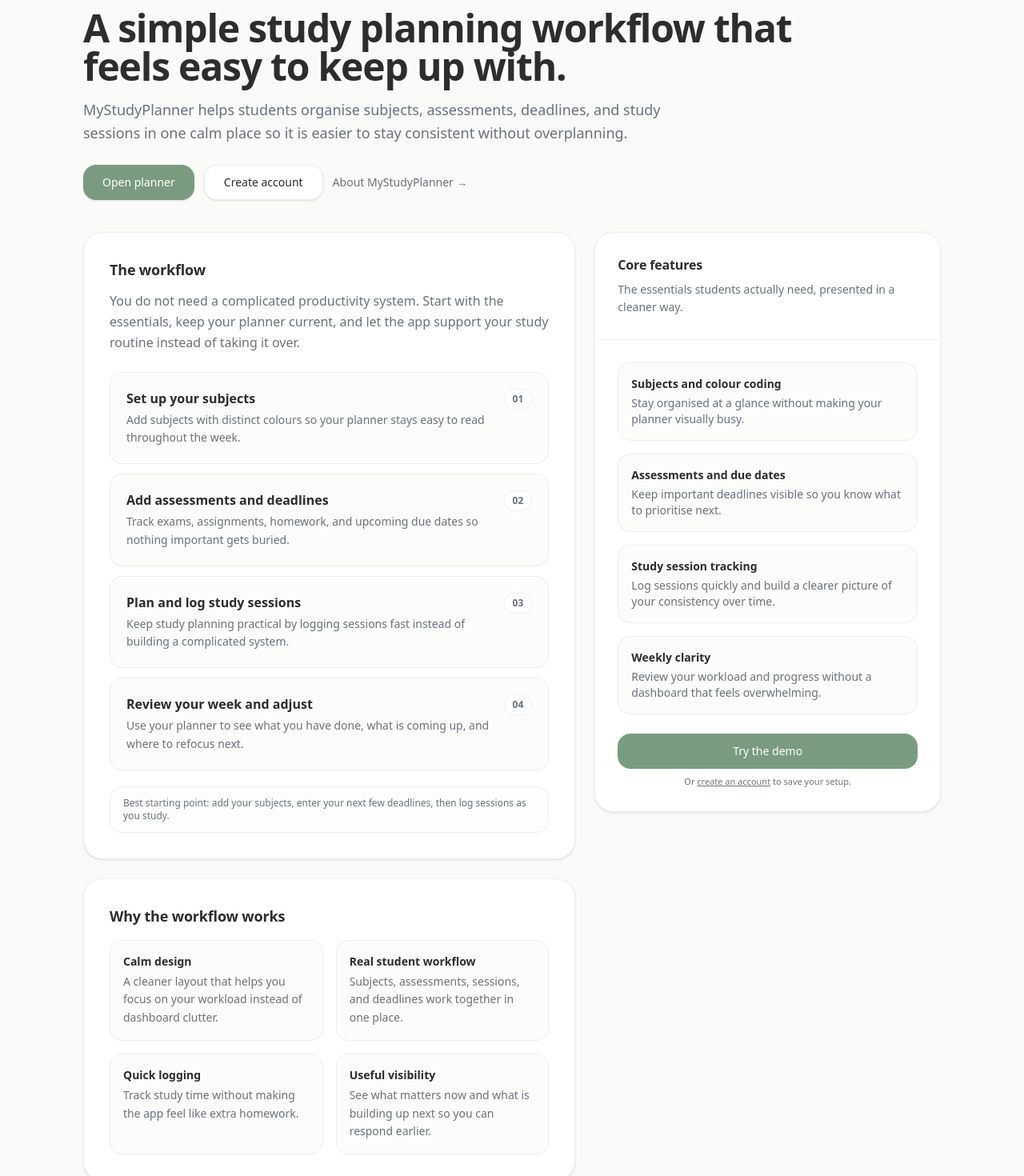
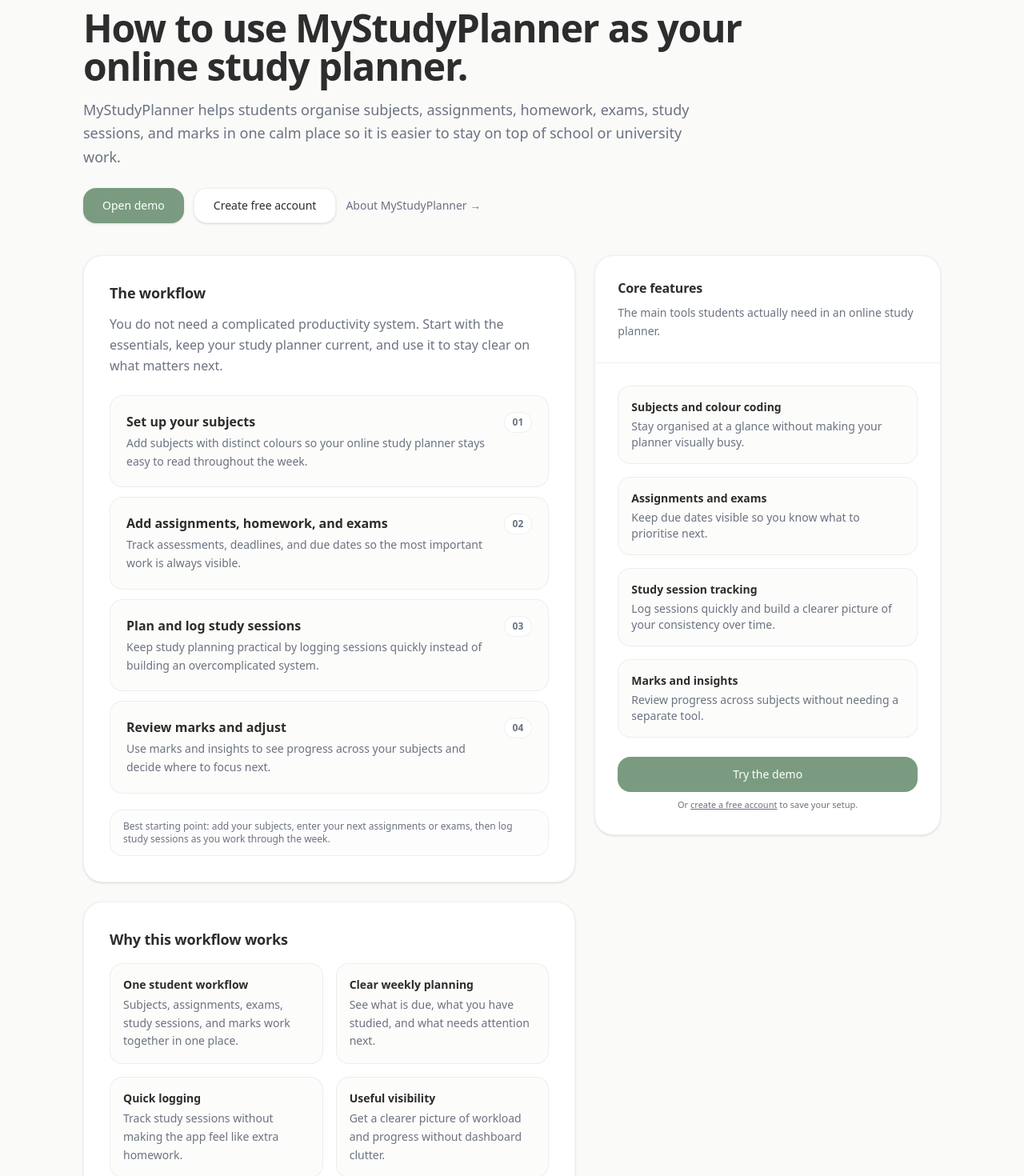
Before and after one commit to kaicrotty88/MyStudyPlanner, a Next.js app: page /how-it-works in a window 1280 px wide. Shown: the part 100-1570 px from the top of the page at 80% size. Built offline with nearby package versions, Linux system fonts and the light colour scheme.

Commit message:
homepage fix v10000

```diff
--- a/app/about/page.tsx
+++ b/app/about/page.tsx
@@ -3,31 +3,31 @@ import Link from "next/link";
 
 export const metadata: Metadata = {
   metadataBase: new URL("https://mystudyplanner.co"),
-  title: "About MyStudyPlanner | Built for Students",
+  title: "About MyStudyPlanner | Study Planner for Students",
   description:
-    "Learn why MyStudyPlanner exists and how it was built for students who want a simpler way to keep track of subjects, assessments, and study.",
+    "Learn what MyStudyPlanner is, who it is for, and why it was built as a study planner for high school and university students.",
   keywords: [
     "about MyStudyPlanner",
-    "student study planner",
     "study planner for students",
+    "student planner app",
+    "online study planner",
     "high school study planner",
     "university study planner",
-    "student planner app",
   ],
   alternates: { canonical: "/about" },
   openGraph: {
-    title: "About MyStudyPlanner | Built for Students",
+    title: "About MyStudyPlanner | Study Planner for Students",
     description:
-      "MyStudyPlanner was built for students who want a simpler way to organise school, assessments, and study.",
+      "MyStudyPlanner is a study planner for students who want one place for assignments, exams, study sessions, and marks.",
     url: "/about",
     siteName: "MyStudyPlanner",
     type: "website",
   },
   twitter: {
     card: "summary_large_image",
-    title: "About MyStudyPlanner | Built for Students",
+    title: "About MyStudyPlanner | Study Planner for Students",
     description:
-      "A study planner built for students who want something simpler and more useful.",
+      "A study planner for students who want one place to organise assignments, exams, and study.",
   },
   robots: {
     index: true,
@@ -41,7 +41,7 @@ const jsonLd = {
   name: "About MyStudyPlanner",
   url: "https://mystudyplanner.co/about",
   description:
-    "Learn why MyStudyPlanner exists and how it was built for students who want a simpler way to stay organised.",
+    "Learn what MyStudyPlanner is and why it was built as a study planner for students.",
   mainEntity: {
     "@type": "SoftwareApplication",
     name: "MyStudyPlanner",
@@ -49,26 +49,45 @@ const jsonLd = {
     operatingSystem: "Web",
     url: "https://mystudyplanner.co",
     description:
-      "A student study planner for organising subjects, assessments, and study sessions in one place.",
+      "A web-based study planner for high school and university students to organise assignments, homework, exams, study sessions, and marks.",
   },
 };
 
-export default function AboutPage() {
 const values = [
   {
     title: "Built for students",
-      desc: "Everything starts with how students actually think about school: subjects, tasks, assessments, and study time.",
+    desc: "Designed around subjects, assignments, exams, study sessions, and marks instead of generic productivity systems.",
   },
   {
-      title: "Simple to use",
-      desc: "The goal is not to create a bigger system. It is to make it easier to stay on top of the one you already have.",
+    title: "Clear to use",
+    desc: "The goal is to help students stay organised without turning planning into another layer of work.",
   },
   {
-      title: "Useful every week",
-      desc: "A planner only works if you keep using it, so MyStudyPlanner is designed to feel straightforward day to day.",
+    title: "Useful over time",
+    desc: "A student planner only matters if it is easy to keep using throughout the term, semester, or school year.",
   },
 ];
 
+const useCases = [
+  {
+    title: "Assignment tracking",
+    desc: "Keep upcoming assignments, homework, and due dates in one place so they are easier to prioritise.",
+  },
+  {
+    title: "Exam planning",
+    desc: "See exams, assessments, and revision work together instead of scattering them across different apps.",
+  },
+  {
+    title: "Study session planning",
+    desc: "Plan and log study sessions in a way that stays practical during busy weeks.",
+  },
+  {
+    title: "Marks and progress",
+    desc: "Use marks and insights to keep a clearer picture of how things are going across your subjects.",
+  },
+];
+
+export default function AboutPage() {
   return (
     <main className="mx-auto max-w-5xl px-6 py-12 md:px-10 md:py-16">
       <script
@@ -87,12 +106,12 @@ export default function AboutPage() {
         <p className="text-sm text-muted-foreground">About</p>
 
         <h1 className="text-4xl font-semibold tracking-tight text-foreground md:text-5xl">
-          Built for students who want something simpler.
+          A study planner built for how student life actually works.
         </h1>
 
         <p className="text-base leading-relaxed text-muted-foreground md:text-lg">
-          MyStudyPlanner was made for students who want one place to keep track of school without turning organisation
-          into another job.
+          MyStudyPlanner is an online study planner for high school and university students who want one place to keep
+          track of assignments, homework, exams, study sessions, and marks.
         </p>
 
         <div className="flex flex-wrap items-center gap-3 pt-2">
@@ -102,28 +121,33 @@ export default function AboutPage() {
           >
             How it works
           </Link>
+          <Link
+            href="/sign-up"
+            className="inline-flex h-11 items-center justify-center rounded-xl bg-primary px-6 text-sm font-medium text-primary-foreground shadow-sm transition hover:opacity-95"
+          >
+            Create free account
+          </Link>
         </div>
       </header>
 
       <section className="mt-10 space-y-6">
         <div className="rounded-3xl border border-border bg-card p-6 shadow-sm md:p-8">
-          <h2 className="text-lg font-semibold text-foreground">Why it exists</h2>
+          <h2 className="text-lg font-semibold text-foreground">Why MyStudyPlanner exists</h2>
 
           <div className="mt-4 space-y-4 text-sm leading-relaxed text-muted-foreground md:text-base">
             <p>
-              A lot of student planners either feel too empty to be useful or too overdone to stick with. They ask you
-              to manage boards, systems, and workflows when what you really need is a clear place to keep up with
-              school.
+              Many students end up piecing together notes apps, task apps, calendars, and reminders just to stay on top
+              of school or university. That works for a while, but it often becomes messy fast.
             </p>
 
             <p>
-              MyStudyPlanner was built to be more direct. Keep track of your subjects, see what is due, log your study,
-              and keep moving.
+              MyStudyPlanner was built as a calmer alternative: one student planner where you can manage subjects,
+              assignments, homework, exams, study sessions, and marks in one place.
             </p>
 
             <p>
-              It is not trying to be a productivity machine. It is just meant to help students stay organised in a way
-              that feels natural and easy to come back to.
+              The aim is not to feel like a generic productivity app. It is to give students a planning tool that fits
+              real academic workloads and is simple enough to keep coming back to each week.
             </p>
           </div>
         </div>
@@ -138,22 +162,27 @@ export default function AboutPage() {
         </div>
 
         <div className="rounded-3xl border border-border bg-card p-6 shadow-sm md:p-8">
-          <h2 className="text-lg font-semibold text-foreground">What MyStudyPlanner is for</h2>
+          <h2 className="text-lg font-semibold text-foreground">What students use it for</h2>
 
           <div className="mt-4 grid grid-cols-1 gap-4 sm:grid-cols-2">
-            <div className="rounded-2xl border border-border bg-background/60 p-4">
-              <div className="text-sm font-semibold text-foreground">Keeping school in one place</div>
-              <p className="mt-1 text-sm leading-relaxed text-muted-foreground">
-                Subjects, assessments, tasks, and study sessions should not be spread across five different tools.
-              </p>
+            {useCases.map((item) => (
+              <div key={item.title} className="rounded-2xl border border-border bg-background/60 p-4">
+                <div className="text-sm font-semibold text-foreground">{item.title}</div>
+                <p className="mt-1 text-sm leading-relaxed text-muted-foreground">{item.desc}</p>
+              </div>
+            ))}
           </div>
 
-            <div className="rounded-2xl border border-border bg-background/60 p-4">
-              <div className="text-sm font-semibold text-foreground">Making organisation feel lighter</div>
-              <p className="mt-1 text-sm leading-relaxed text-muted-foreground">
-                The point is to help you stay on top of things, not make planning feel heavier than the work itself.
-              </p>
-            </div>
+          <div className="mt-6 flex flex-wrap items-center gap-x-4 gap-y-2 text-sm">
+            <Link href="/study-planner-for-university-students" className="text-muted-foreground transition hover:text-foreground">
+              Study planner for university students
+            </Link>
+            <Link href="/assignment-tracker-for-students" className="text-muted-foreground transition hover:text-foreground">
+              Assignment tracker
+            </Link>
+            <Link href="/exam-planner" className="text-muted-foreground transition hover:text-foreground">
+              Exam planner
+            </Link>
           </div>
         </div>
       </section>
--- a/app/how-it-works/page.tsx
+++ b/app/how-it-works/page.tsx
@@ -3,33 +3,33 @@ import Link from "next/link";
 
 export const metadata: Metadata = {
   metadataBase: new URL("https://mystudyplanner.co"),
-  title: "How MyStudyPlanner Works | Study Planner for Students",
+  title: "How MyStudyPlanner Works | Online Study Planner for Students",
   description:
-    "See how MyStudyPlanner works: add subjects, track assessments, plan study sessions, and stay on top of deadlines with a calm online study planner for students.",
+    "See how MyStudyPlanner works as an online study planner for students: add subjects, track assignments and exams, plan study sessions, and review marks.",
   keywords: [
     "how MyStudyPlanner works",
+    "online study planner",
     "how to use a study planner",
     "student planner workflow",
-    "online study planner",
-    "study planner for high school students",
-    "study planner for university students",
-    "track assignments and exams",
+    "assignment tracker for students",
+    "exam planner for students",
     "study session planner",
+    "marks tracker for students",
   ],
   alternates: { canonical: "/how-it-works" },
   openGraph: {
-    title: "How MyStudyPlanner Works | Study Planner for Students",
+    title: "How MyStudyPlanner Works | Online Study Planner for Students",
     description:
-      "Set up subjects, add assessments, log study sessions, and review your week with a calm online study planner for students.",
+      "Set up subjects, track assignments and exams, plan study sessions, and review marks in one online study planner.",
     url: "/how-it-works",
     siteName: "MyStudyPlanner",
     type: "website",
   },
   twitter: {
     card: "summary_large_image",
-    title: "How MyStudyPlanner Works | Study Planner for Students",
+    title: "How MyStudyPlanner Works | Online Study Planner for Students",
     description:
-      "A calm online study planner for students to manage subjects, assessments, and study sessions.",
+      "An online study planner for students to manage subjects, assignments, exams, study sessions, and marks.",
   },
   robots: {
     index: true,
@@ -43,7 +43,7 @@ const jsonLd = {
   name: "How MyStudyPlanner Works",
   url: "https://mystudyplanner.co/how-it-works",
   description:
-    "How to use MyStudyPlanner to manage subjects, deadlines, and study sessions.",
+    "How to use MyStudyPlanner to manage subjects, assignments, exams, study sessions, and marks.",
   mainEntity: {
     "@type": "HowTo",
     name: "How to use MyStudyPlanner",
@@ -51,89 +51,89 @@ const jsonLd = {
       {
         "@type": "HowToStep",
         name: "Set up your subjects",
-        text: "Add your subjects and give them colours so your planner stays clear at a glance.",
+        text: "Add your subjects and give them colours so your student planner stays clear at a glance.",
       },
       {
         "@type": "HowToStep",
-        name: "Add assessments and tasks",
-        text: "Keep exams, assignments, and due dates visible so you know what matters next.",
+        name: "Add assignments, homework, and exams",
+        text: "Keep important deadlines visible so you know what matters next.",
       },
       {
         "@type": "HowToStep",
-        name: "Plan and log study sessions",
-        text: "Track your study sessions quickly without turning planning into extra work.",
+        name: "Plan study sessions",
+        text: "Log study sessions quickly without building a complicated planning system.",
       },
       {
         "@type": "HowToStep",
-        name: "Review your week",
-        text: "Use your weekly view and insights to stay consistent and adjust early.",
+        name: "Review marks and progress",
+        text: "Use marks and insights to keep a clearer view of how each subject is going.",
       },
     ],
   },
 };
 
-export default function HowItWorksPage() {
 const steps = [
   {
     k: "01",
     title: "Set up your subjects",
-      desc: "Add subjects with distinct colours so your planner stays easy to read throughout the week.",
+    desc: "Add subjects with distinct colours so your online study planner stays easy to read throughout the week.",
   },
   {
     k: "02",
-      title: "Add assessments and deadlines",
-      desc: "Track exams, assignments, homework, and upcoming due dates so nothing important gets buried.",
+    title: "Add assignments, homework, and exams",
+    desc: "Track assessments, deadlines, and due dates so the most important work is always visible.",
   },
   {
     k: "03",
     title: "Plan and log study sessions",
-      desc: "Keep study planning practical by logging sessions fast instead of building a complicated system.",
+    desc: "Keep study planning practical by logging sessions quickly instead of building an overcomplicated system.",
   },
   {
     k: "04",
-      title: "Review your week and adjust",
-      desc: "Use your planner to see what you have done, what is coming up, and where to refocus next.",
+    title: "Review marks and adjust",
+    desc: "Use marks and insights to see progress across your subjects and decide where to focus next.",
   },
 ];
 
 const features = [
   {
-      title: "Calm design",
-      desc: "A cleaner layout that helps you focus on your workload instead of dashboard clutter.",
+    title: "One student workflow",
+    desc: "Subjects, assignments, exams, study sessions, and marks work together in one place.",
   },
   {
-      title: "Real student workflow",
-      desc: "Subjects, assessments, sessions, and deadlines work together in one place.",
+    title: "Clear weekly planning",
+    desc: "See what is due, what you have studied, and what needs attention next.",
   },
   {
     title: "Quick logging",
-      desc: "Track study time without making the app feel like extra homework.",
+    desc: "Track study sessions without making the app feel like extra homework.",
   },
   {
     title: "Useful visibility",
-      desc: "See what matters now and what is building up next so you can respond earlier.",
+    desc: "Get a clearer picture of workload and progress without dashboard clutter.",
   },
 ];
 
 const faqs = [
   {
     q: "Is MyStudyPlanner free to use?",
-      a: "Yes. You can explore the planner with demo data and use the core workflow without making the experience complicated.",
+    a: "Yes. You can start with a free account for the core planner features, then upgrade later for marks, insights, and future advanced features.",
   },
   {
     q: "Is MyStudyPlanner for high school or university students?",
-      a: "Both. It is designed around subjects, assessments, deadlines, and study sessions, so it works well for high school and university study.",
+    a: "Both. It is designed around subjects, assignments, homework, exams, study sessions, and marks, so it works for high school and university study.",
   },
   {
     q: "Do I need to plan everything ahead of time?",
-      a: "No. Start with your subjects and your next few deadlines, then log study sessions as you go.",
+    a: "No. Start with your subjects and next few deadlines, then add study sessions as you go.",
   },
   {
     q: "What is the best way to start?",
-      a: "Add your subjects first, then enter your next assignments or exams, and begin logging sessions during the week.",
+    a: "Add your subjects first, then enter your next assignments or exams, and begin logging study sessions during the week.",
   },
 ];
 
+export default function HowItWorksPage() {
   return (
     <main className="mx-auto max-w-6xl px-6 py-12 md:px-10 md:py-16">
       <script
@@ -148,11 +148,11 @@ export default function HowItWorksPage() {
 
         <div className="max-w-4xl space-y-4">
           <h1 className="text-4xl font-semibold tracking-tight text-foreground md:text-5xl">
-            A simple study planning workflow that feels easy to keep up with.
+            How to use MyStudyPlanner as your online study planner.
           </h1>
           <p className="max-w-3xl text-base leading-relaxed text-muted-foreground md:text-lg">
-            MyStudyPlanner helps students organise subjects, assessments, deadlines, and study sessions in one calm
-            place so it is easier to stay consistent without overplanning.
+            MyStudyPlanner helps students organise subjects, assignments, homework, exams, study sessions, and marks in
+            one calm place so it is easier to stay on top of school or university work.
           </p>
         </div>
 
@@ -161,13 +161,13 @@ export default function HowItWorksPage() {
             href="/demo"
             className="inline-flex h-11 items-center justify-center rounded-xl bg-primary px-6 text-sm font-medium text-primary-foreground shadow-sm transition hover:opacity-95"
           >
-            Open planner
+            Open demo
           </Link>
           <Link
             href="/sign-up"
             className="inline-flex h-11 items-center justify-center rounded-xl border border-border bg-card px-6 text-sm font-medium text-foreground shadow-sm transition hover:bg-muted/60"
           >
-            Create account
+            Create free account
           </Link>
           <Link href="/about" className="text-sm text-muted-foreground transition hover:text-foreground">
             About MyStudyPlanner →
@@ -176,12 +176,12 @@ export default function HowItWorksPage() {
       </header>
 
       <section className="mt-10 grid grid-cols-1 gap-6 lg:grid-cols-12">
-        <div className="lg:col-span-7 space-y-6">
+        <div className="space-y-6 lg:col-span-7">
           <div className="rounded-3xl border border-border bg-card p-6 shadow-sm md:p-8">
             <h2 className="text-lg font-semibold text-foreground">The workflow</h2>
             <p className="mt-3 text-sm leading-relaxed text-muted-foreground md:text-base">
-              You do not need a complicated productivity system. Start with the essentials, keep your planner current,
-              and let the app support your study routine instead of taking it over.
+              You do not need a complicated productivity system. Start with the essentials, keep your study planner
+              current, and use it to stay clear on what matters next.
             </p>
 
             <div className="mt-6 space-y-3">
@@ -201,17 +201,18 @@ export default function HowItWorksPage() {
             </div>
 
             <div className="mt-5 rounded-2xl border border-border bg-background/40 px-4 py-3 text-xs text-muted-foreground">
-              Best starting point: add your subjects, enter your next few deadlines, then log sessions as you study.
+              Best starting point: add your subjects, enter your next assignments or exams, then log study sessions as
+              you work through the week.
             </div>
           </div>
 
           <div className="rounded-3xl border border-border bg-card p-6 shadow-sm md:p-8">
-            <h2 className="text-lg font-semibold text-foreground">Why the workflow works</h2>
+            <h2 className="text-lg font-semibold text-foreground">Why this workflow works</h2>
             <div className="mt-4 grid grid-cols-1 gap-4 sm:grid-cols-2">
-              {features.map((x) => (
-                <div key={x.title} className="rounded-2xl border border-border bg-background/60 p-4">
-                  <div className="text-sm font-semibold text-foreground">{x.title}</div>
-                  <div className="mt-1 text-sm leading-relaxed text-muted-foreground">{x.desc}</div>
+              {features.map((item) => (
+                <div key={item.title} className="rounded-2xl border border-border bg-background/60 p-4">
+                  <div className="text-sm font-semibold text-foreground">{item.title}</div>
+                  <div className="mt-1 text-sm leading-relaxed text-muted-foreground">{item.desc}</div>
                 </div>
               ))}
             </div>
@@ -220,10 +221,10 @@ export default function HowItWorksPage() {
           <div className="rounded-3xl border border-border bg-card p-6 shadow-sm md:p-8">
             <h2 className="text-lg font-semibold text-foreground">FAQ</h2>
             <div className="mt-4 space-y-3">
-              {faqs.map((f) => (
-                <div key={f.q} className="rounded-2xl border border-border bg-background/60 p-4">
-                  <div className="text-sm font-semibold text-foreground">{f.q}</div>
-                  <div className="mt-1 text-sm leading-relaxed text-muted-foreground">{f.a}</div>
+              {faqs.map((faq) => (
+                <div key={faq.q} className="rounded-2xl border border-border bg-background/60 p-4">
+                  <div className="text-sm font-semibold text-foreground">{faq.q}</div>
+                  <div className="mt-1 text-sm leading-relaxed text-muted-foreground">{faq.a}</div>
                 </div>
               ))}
             </div>
@@ -231,11 +232,11 @@ export default function HowItWorksPage() {
         </div>
 
         <aside className="lg:col-span-5">
-          <div className="sticky top-24 rounded-3xl border border-border bg-card shadow-sm overflow-hidden">
+          <div className="sticky top-24 overflow-hidden rounded-3xl border border-border bg-card shadow-sm">
             <div className="border-b border-border p-6 md:p-7">
               <h2 className="text-base font-semibold text-foreground">Core features</h2>
               <p className="mt-2 text-sm leading-relaxed text-muted-foreground">
-                The essentials students actually need, presented in a cleaner way.
+                The main tools students actually need in an online study planner.
               </p>
             </div>
 
@@ -248,9 +249,9 @@ export default function HowItWorksPage() {
               </div>
 
               <div className="rounded-2xl border border-border bg-background/60 p-4">
-                <div className="text-sm font-semibold text-foreground">Assessments and due dates</div>
+                <div className="text-sm font-semibold text-foreground">Assignments and exams</div>
                 <div className="mt-1 text-sm text-muted-foreground">
-                  Keep important deadlines visible so you know what to prioritise next.
+                  Keep due dates visible so you know what to prioritise next.
                 </div>
               </div>
 
@@ -262,9 +263,9 @@ export default function HowItWorksPage() {
               </div>
 
               <div className="rounded-2xl border border-border bg-background/60 p-4">
-                <div className="text-sm font-semibold text-foreground">Weekly clarity</div>
+                <div className="text-sm font-semibold text-foreground">Marks and insights</div>
                 <div className="mt-1 text-sm text-muted-foreground">
-                  Review your workload and progress without a dashboard that feels overwhelming.
+                  Review progress across subjects without needing a separate tool.
                 </div>
               </div>
 
@@ -278,7 +279,7 @@ export default function HowItWorksPage() {
                 <div className="mt-2 text-center text-[11px] text-muted-foreground">
                   Or{" "}
                   <Link href="/sign-up" className="underline transition hover:text-foreground">
-                    create an account
+                    create a free account
                   </Link>{" "}
                   to save your setup.
                 </div>
```
Lines whose indentation alone changed are shown as unchanged.
